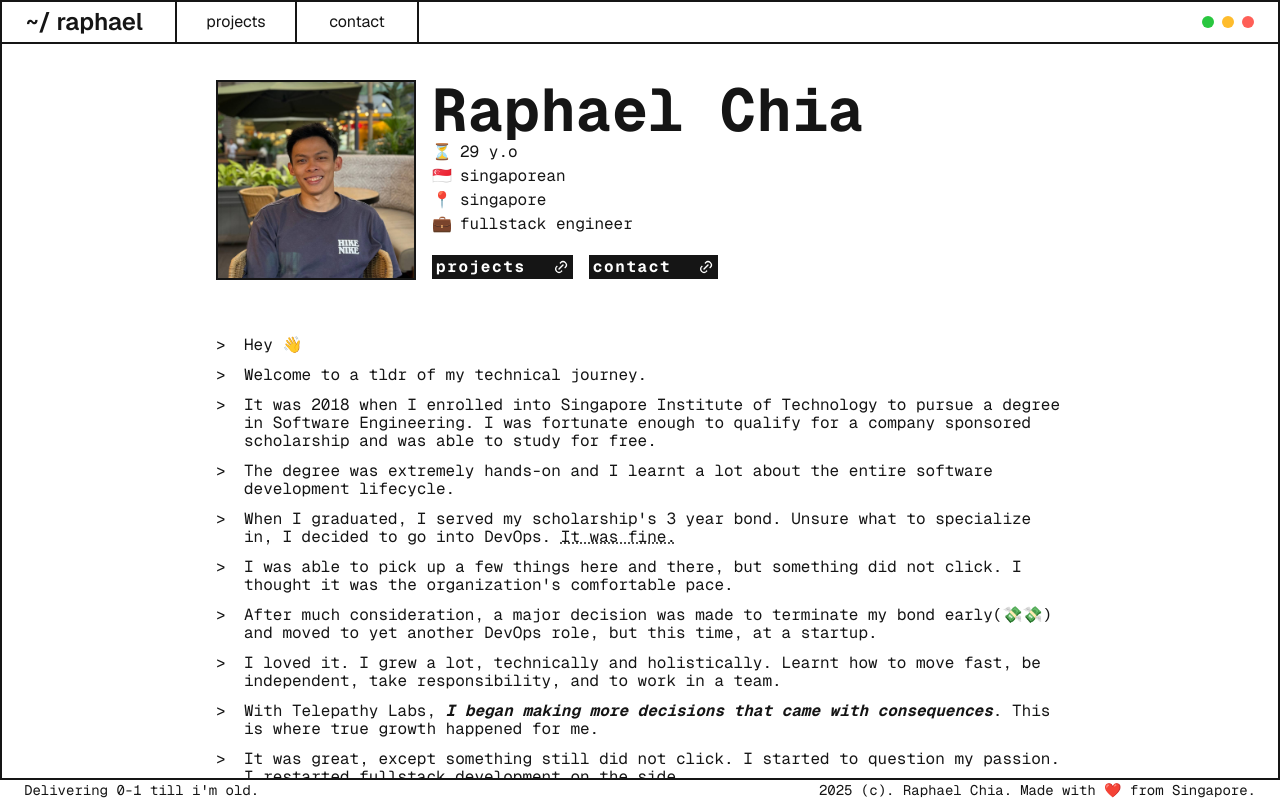
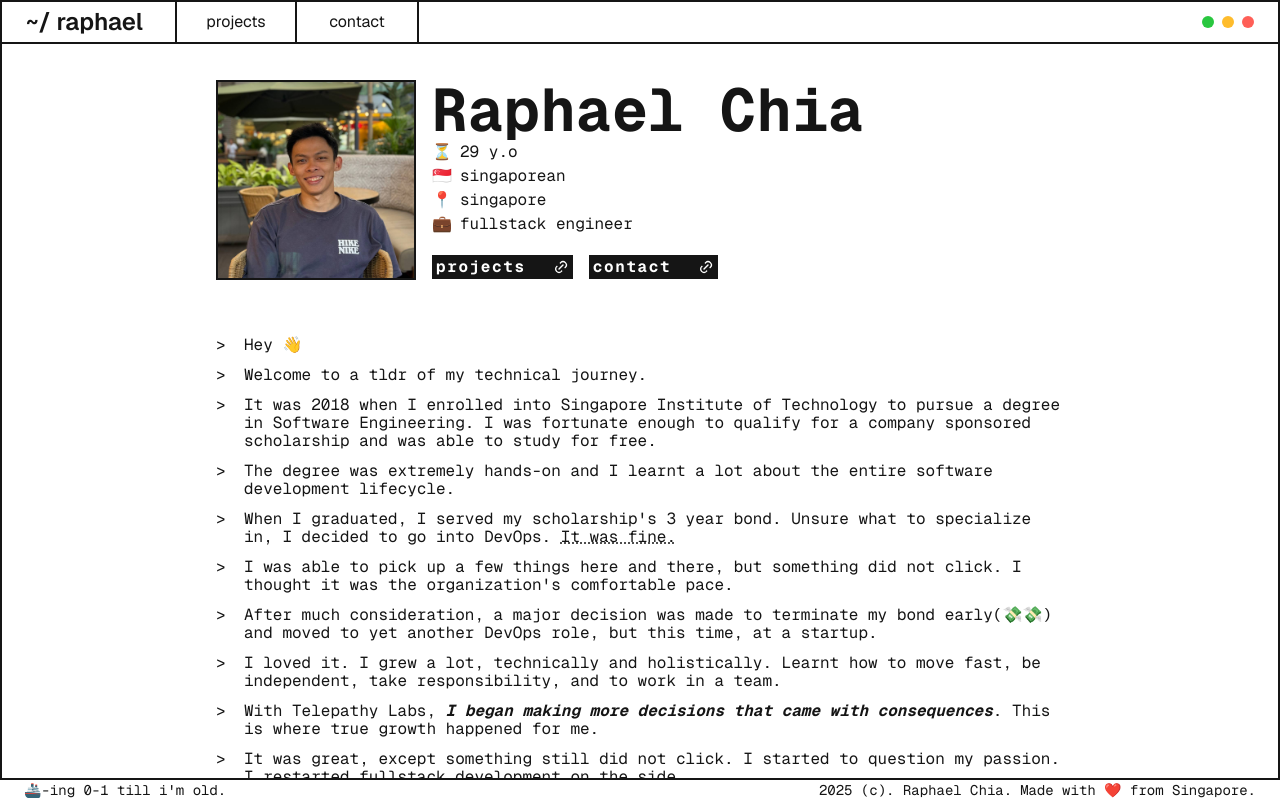
Before and after one commit to RaphaelChia/about-me, a Next.js app: page / in a window 1280 px wide. Built offline with nearby package versions, Linux system fonts and the light colour scheme.

Commit message:
copywriting

```diff
--- a/src/components/footer.tsx
+++ b/src/components/footer.tsx
@@ -3,7 +3,7 @@ const Footer = () => {
 
   return (
     <div className="pad-x-page font-mono text-sm flex gap-2 flex-wrap items-center justify-between max-md:justify-end">
-      <span className="max-md:hidden">Delivering 0-1 till i&apos;m old.</span>
+      <span className="max-md:hidden">🚢-ing 0-1 till i&apos;m old.</span>
       <div className="flex gap-2">
         <span>{currentYear} (c). Raphael Chia.</span>
         <span className="max-md:hidden">Made with ❤️ from Singapore.</span>
```
